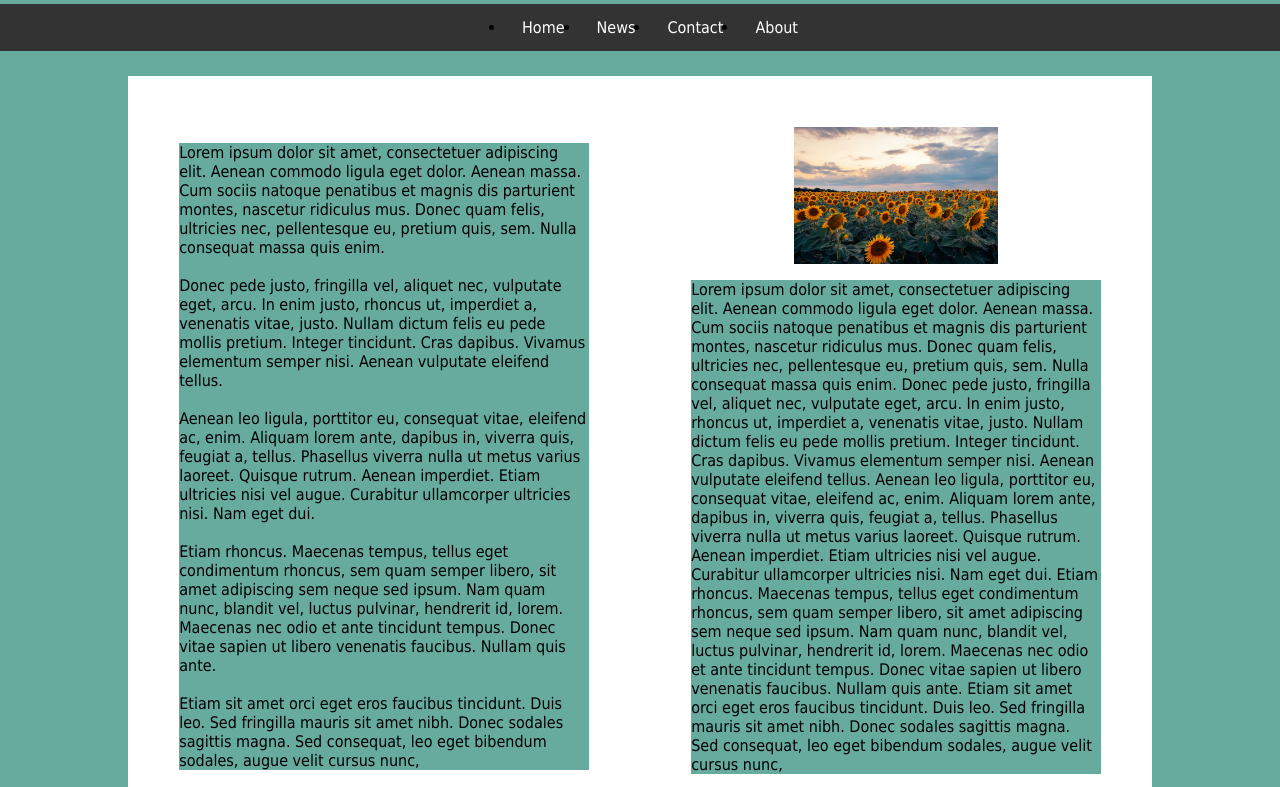
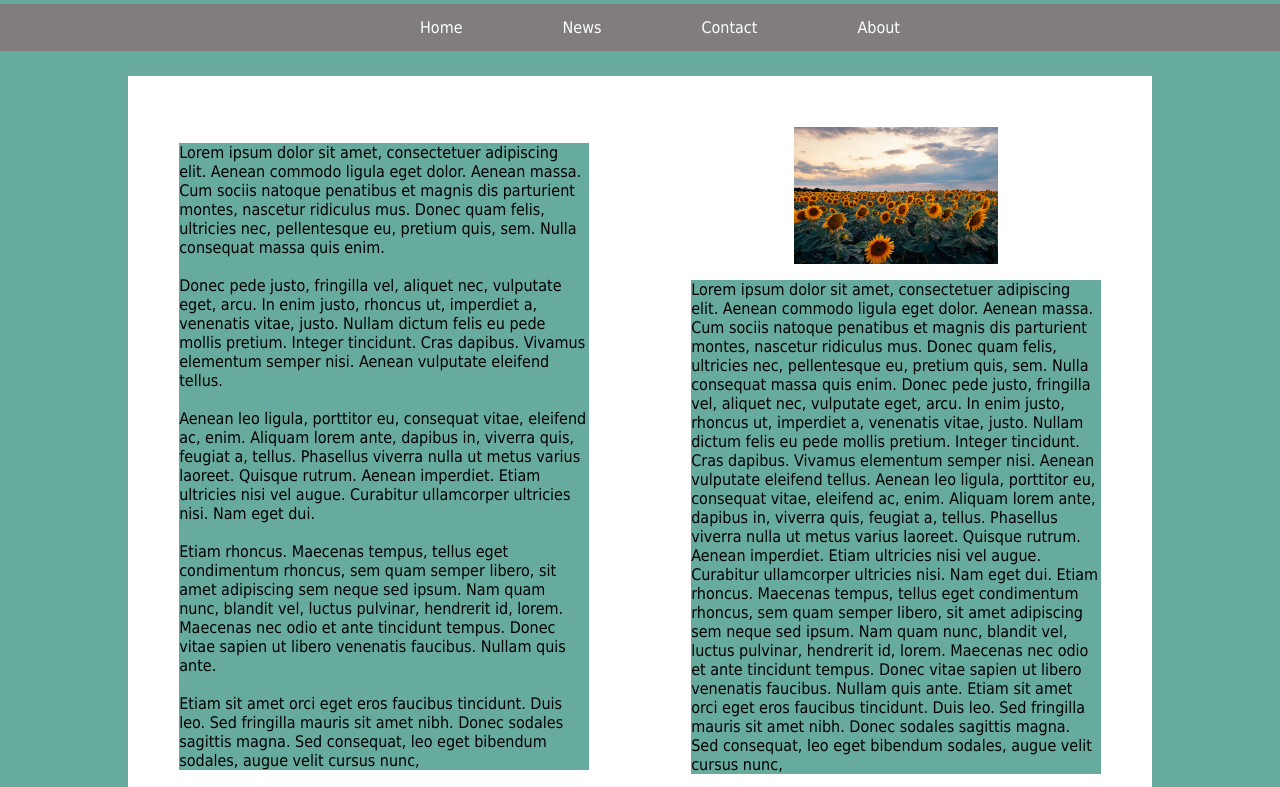
Before and after one commit to 449644/flexbox-site, a plain HTML site: page index.html in a window 1280 px wide. Shown: the part 140-927 px from the top of the page. Drawn offline with Linux system fonts and the light colour scheme.

Commit message:
Changes to the nav bar

```diff
--- a/styles.css
+++ b/styles.css
@@ -39,16 +39,18 @@ article
 }
 
 ul {
-  background-color: #333333;
-  display: flex;
-  justify-content: center;
+    list-style-type: none;
+    background-color: #817d7d;
+    display: flex;
+    justify-content: center;
 }
 
 ul li a {
   display: block;
   color: white;
-  padding: 14px 16px;
+  padding: 14px 50px;
   text-decoration: none;
+
 }
 
 ul li a:hover {
```
